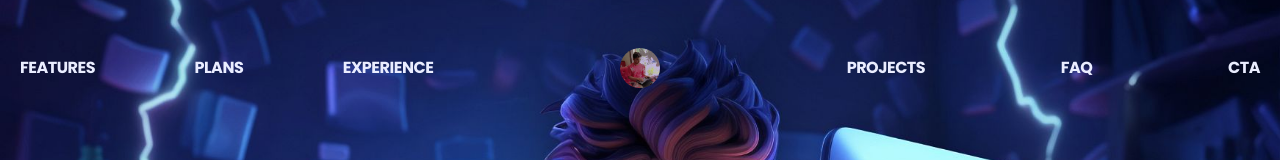
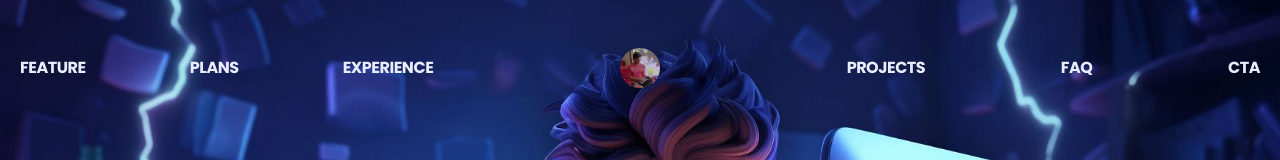
Before and after one commit to niks-nikhil-anand/My_Portfolio_NextJs_2025, a Next.js app: page / in a window 1280 px wide. Shown: the top 160 px of the page. Built offline with nearby package versions, Linux system fonts and the light colour scheme.

Commit message:
First commit from my Macbook

```diff
--- a/src/app/page.js
+++ b/src/app/page.js
@@ -19,7 +19,7 @@ const page = () => {
       <Pricing/>
       <Testimonials/>
       {/* <Download/> */}
-      <Experience/>
+      {/* <Experience/> */}
       <Faq/>
       <DigitalPresenceCTA/>
       <Footer/>
--- a/src/components/sections/Header.jsx
+++ b/src/components/sections/Header.jsx
@@ -87,7 +87,7 @@ const Header = () => {
             <nav className="max-lg:relative max-lg:z-2 max-lg:my-auto">
               <ul className="flex max-lg:block max-lg:px-12">
                 <li className="nav-li">
-                  <NavLink title="features" />
+                  <NavLink title="feature" />
                   <NavLink title="plans" />
                   <NavLink title="experience" />
                 </li>
```
